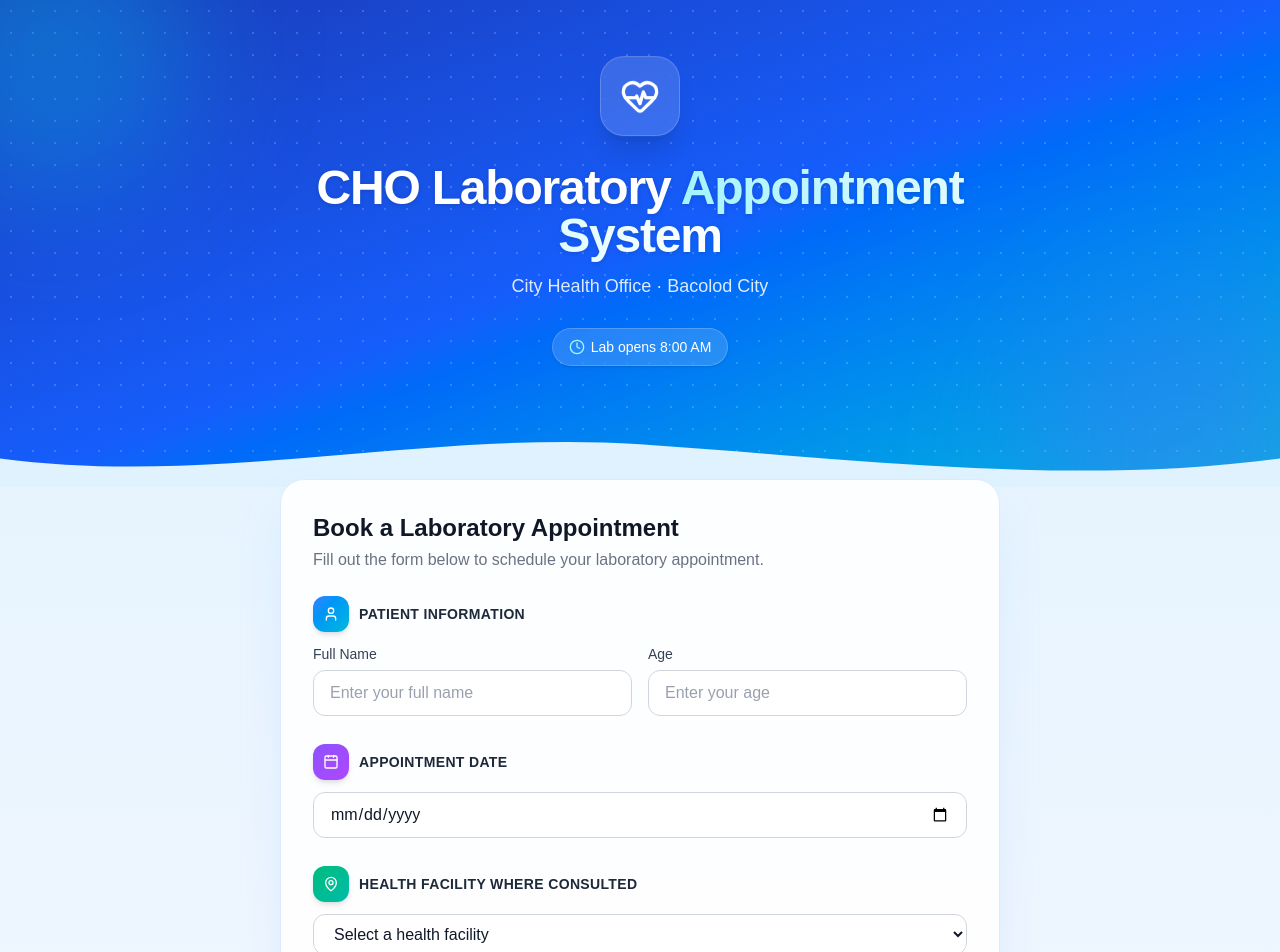
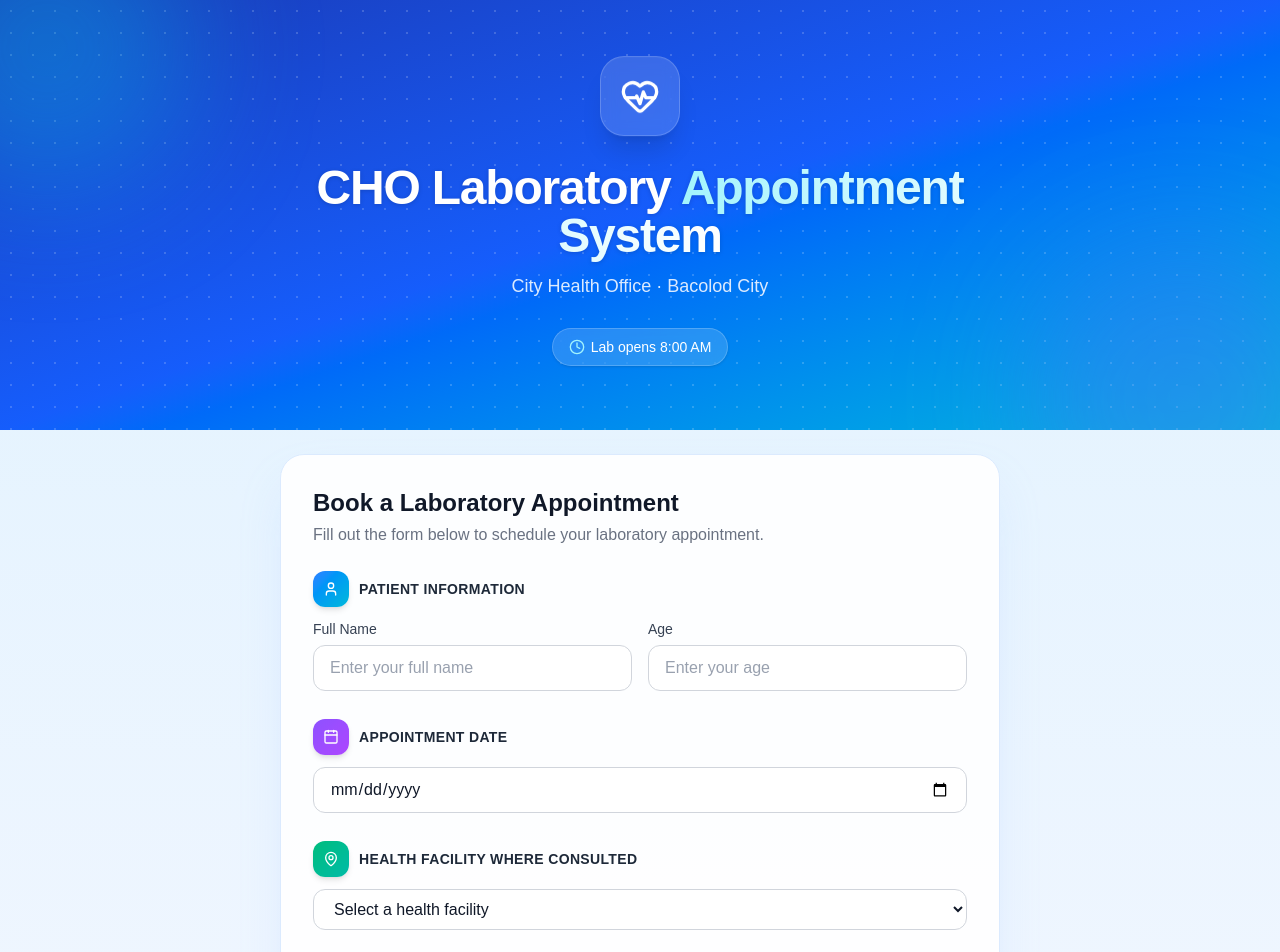
Before and after one commit to JoaquinDomain/cho-appointment-system, a Next.js app: page / in a window 1280 px wide. Shown: the top 952 px of the page. Built offline with nearby package versions, Linux system fonts and the light colour scheme.

Commit message:
ui: remove wave divider causing blue line artifact

```diff
--- a/src/app/page.tsx
+++ b/src/app/page.tsx
@@ -34,19 +34,9 @@ export default function Home() {
             </span>
           </div>
         </div>
-
-        <svg
-          className="relative block w-full text-sky-100"
-          viewBox="0 0 1440 64"
-          preserveAspectRatio="none"
-          fill="currentColor"
-          aria-hidden="true"
-        >
-          <path d="M0,32 C240,64 480,0 720,16 C960,32 1200,64 1440,32 L1440,64 L0,64 Z" />
-        </svg>
       </header>
 
-      <main className="max-w-3xl mx-auto px-4 sm:px-6 -mt-2 pb-12">
+      <main className="max-w-3xl mx-auto px-4 sm:px-6 mt-6 pb-12">
         <div className="animate-fade-up">
           <AppointmentForm />
         </div>
```
